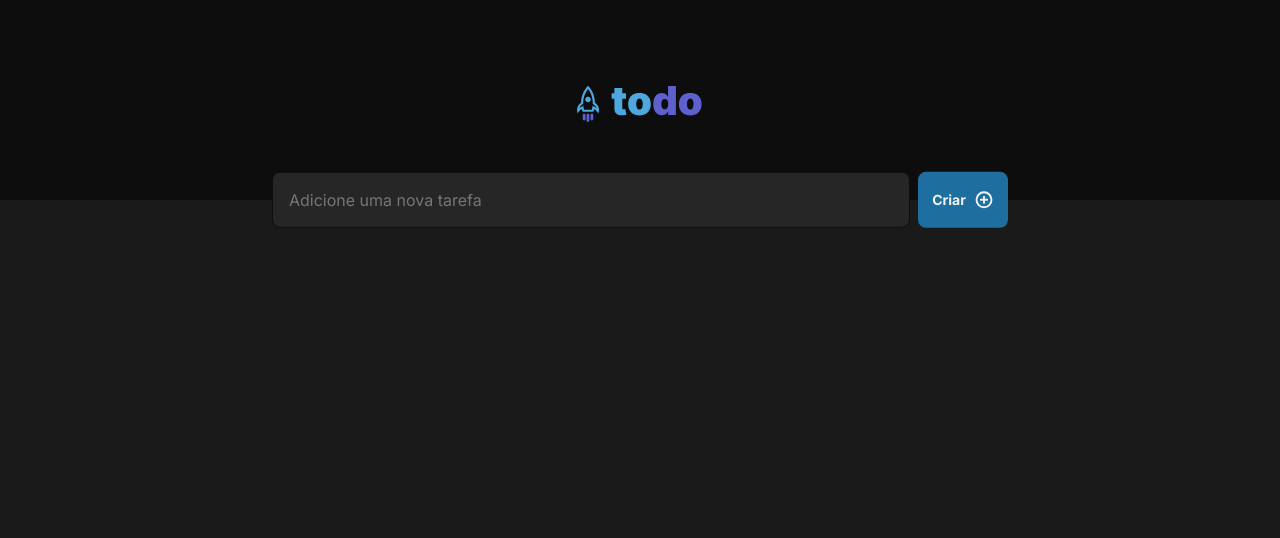
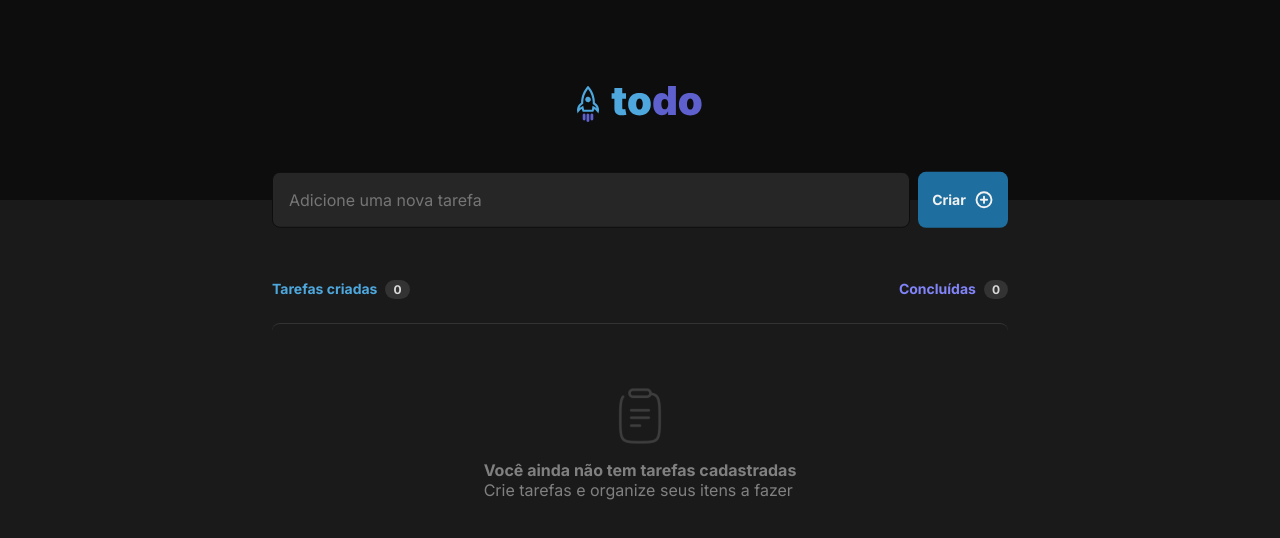
Before and after one commit to thealfredohenrique/todo-list, a React (Vite) app: page / in a window 1280 px wide. Shown: the top 538 px of the page. Built offline with nearby package versions, Linux system fonts and the light colour scheme.

Commit message:
feat(task): Create tasks component

```diff
--- a/src/App.tsx
+++ b/src/App.tsx
@@ -1,5 +1,6 @@
 import Header from "./components/Header";
 import AddTask from "./components/AddTask";
+import Tasks from "./components/Tasks";
 import styles from "./App.module.css";
 import "./global.css";
 
@@ -9,6 +10,7 @@ function App() {
       <Header />
       <div className={styles.wrapper}>
         <AddTask />
+        <Tasks />
       </div>
     </>
   );
--- /dev/null
+++ b/src/components/Tasks.module.css
@@ -0,0 +1,49 @@
+.info {
+  display: flex;
+  justify-content: space-between;
+  padding: 1.5rem 0;
+}
+
+.created {
+  color: var(--blue-light);
+}
+
+.done {
+  color: var(--purple-light);
+}
+
+.created,
+.done {
+  display: flex;
+  font-size: 0.875rem;
+  font-weight: 700;
+}
+
+.created span,
+.done span {
+  display: block;
+  background-color: var(--gray-400);
+  color: var(--gray-200);
+  font-size: 0.75rem;
+  font-weight: 700;
+  padding: 2px 8px;
+  margin-left: 0.5rem;
+  border-radius: 999px;
+}
+
+.empty {
+  display: flex;
+  flex-direction: column;
+  justify-content: center;
+  align-items: center;
+  gap: 1rem;
+  padding: 4rem 1.5rem;
+  border-top: 1px solid var(--gray-400);
+  border-radius: 8px;
+}
+
+.empty p {
+  display: flex;
+  flex-direction: column;
+  color: var(--gray-300);
+}
--- /dev/null
+++ b/src/components/Tasks.tsx
@@ -0,0 +1,30 @@
+import clipboard from "../assets/clipboard.png";
+import styles from "./Tasks.module.css";
+
+function Tasks() {
+  return (
+    <main>
+      <header className={styles.info}>
+        <p className={styles.created}>
+          Tarefas criadas
+          <span>0</span>
+        </p>
+
+        <p className={styles.done}>
+          Concluídas
+          <span>0</span>
+        </p>
+      </header>
+
+      <section className={styles.empty}>
+        <img src={clipboard} alt="Clipboard" />
+        <p>
+          <strong>Você ainda não tem tarefas cadastradas</strong>
+          Crie tarefas e organize seus itens a fazer
+        </p>
+      </section>
+    </main>
+  );
+}
+
+export default Tasks;
```
Also changed, not shown: src/assets/clipboard.png (added).
